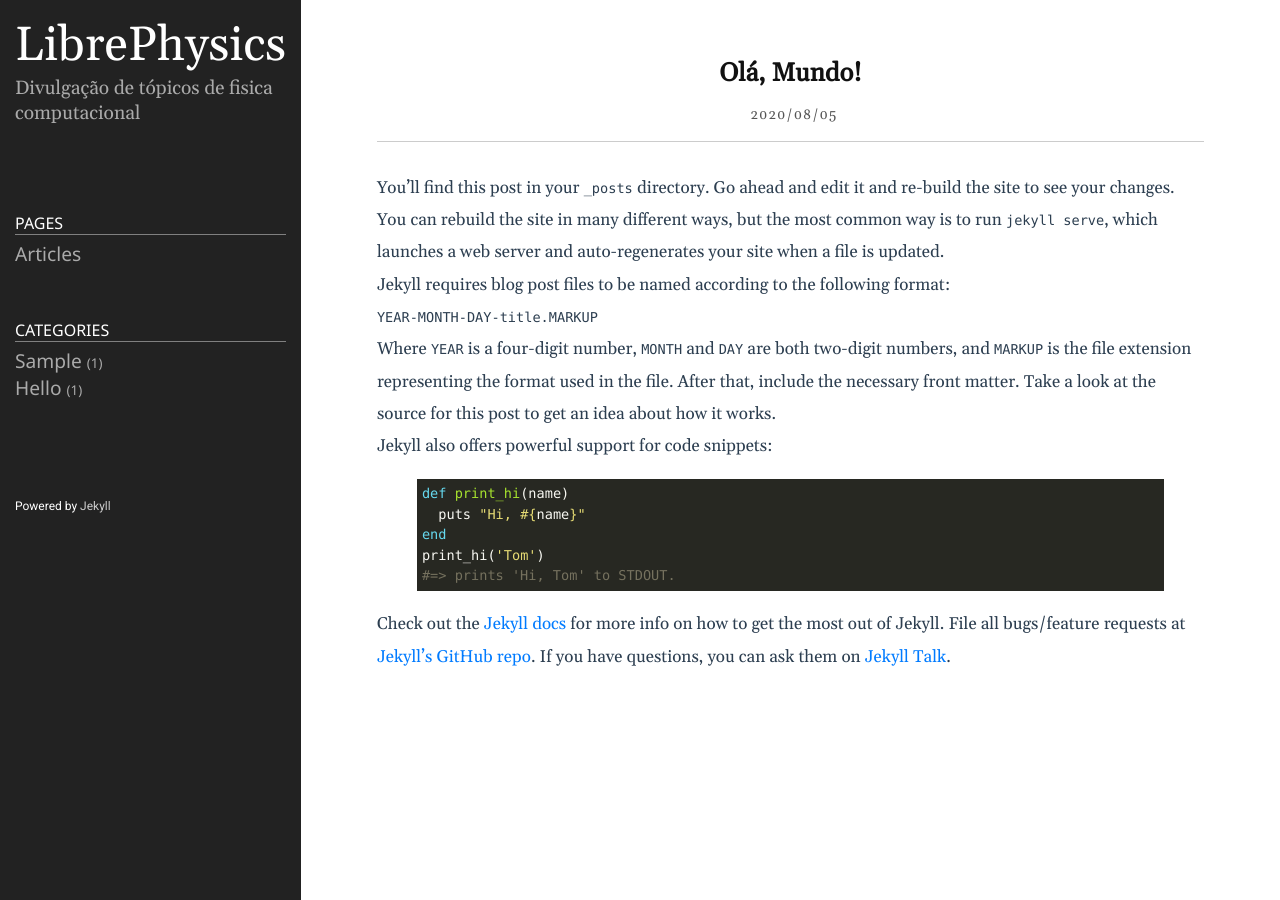
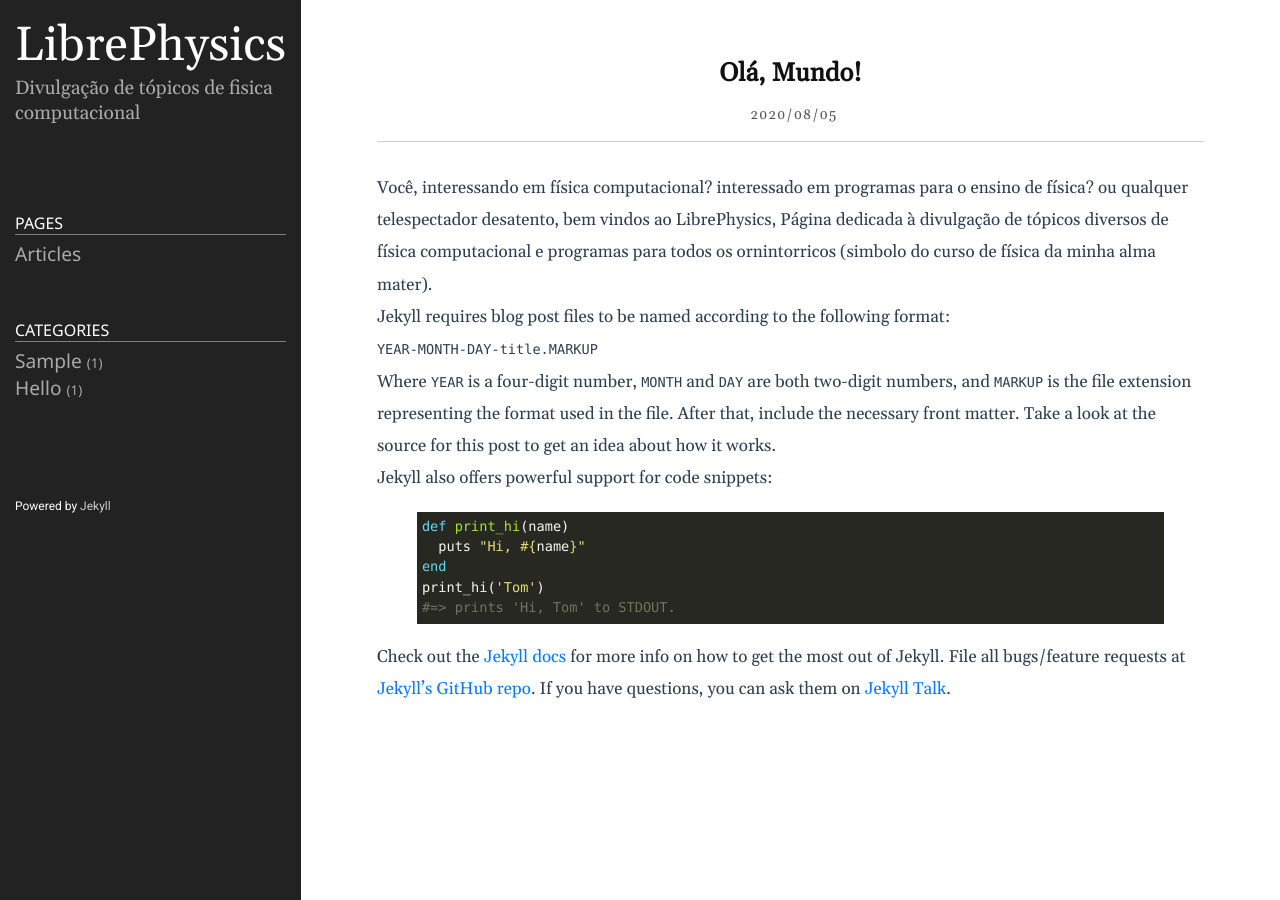
Before and after one commit to natanmr/LibrePhysics, a Jekyll site: the page built from _posts/2020-01-02-welcome-to-jekyll.markdown, in a window 1280 px wide. Built offline with Jekyll 4.4.1, drawn with Linux system fonts in a browser that asks for light colours.

Commit message:
Update 2020-01-02-welcome-to-jekyll.markdown

```diff
--- a/_posts/2020-01-02-welcome-to-jekyll.markdown
+++ b/_posts/2020-01-02-welcome-to-jekyll.markdown
@@ -4,7 +4,7 @@ title:  "Olá, Mundo!"
 date:   2020-08-05 21:00:00 +0900
 categories: hello
 ---
-You’ll find this post in your `_posts` directory. Go ahead and edit it and re-build the site to see your changes. You can rebuild the site in many different ways, but the most common way is to run `jekyll serve`, which launches a web server and auto-regenerates your site when a file is updated.
+Você, interessando em física computacional? interessado em programas para o ensino de física? ou qualquer telespectador desatento, bem vindos ao LibrePhysics, Página dedicada à divulgação de tópicos diversos de física computacional e programas para todos os ornintorricos (simbolo do curso de física da minha alma mater).
 
 Jekyll requires blog post files to be named according to the following format:
 
```
